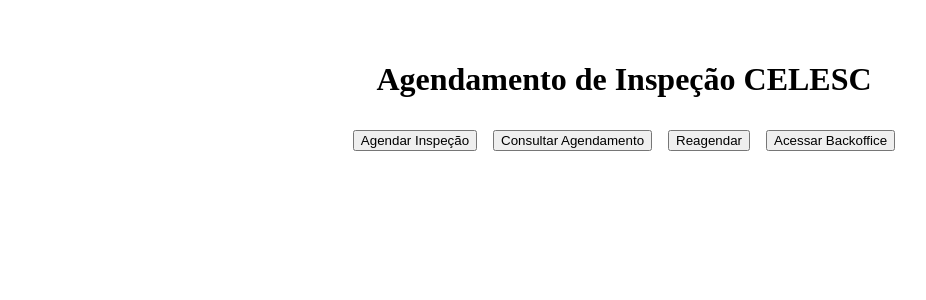
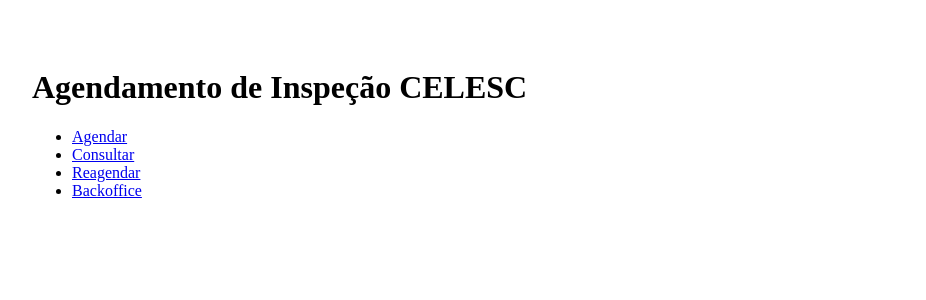
Before and after one commit to AnakRomanov/celesc-agenda, a Next.js app: page / in a window 1280 px wide. Shown: the top 300 px of the page, without its empty margins (16-942 px from the left). Built offline with nearby package versions, Linux system fonts and the light colour scheme.

Commit message:
Add files via upload

```diff
--- a/pages/index.tsx
+++ b/pages/index.tsx
@@ -2,14 +2,14 @@
 
 export default function Home() {
   return (
-    <div style={{ padding: '2rem', textAlign: 'center' }}>
+    <div style={{ padding: 40 }}>
       <h1>Agendamento de Inspeção CELESC</h1>
-      <div style={{ marginTop: '2rem' }}>
-        <Link href="/agendar"><button>Agendar Inspeção</button></Link>
-        <Link href="/consulta"><button style={{ marginLeft: '1rem' }}>Consultar Agendamento</button></Link>
-        <Link href="/reagendar"><button style={{ marginLeft: '1rem' }}>Reagendar</button></Link>
-        <Link href="/backoffice"><button style={{ marginLeft: '1rem' }}>Acessar Backoffice</button></Link>
-      </div>
+      <ul>
+        <li><Link href="/agendar">Agendar</Link></li>
+        <li><Link href="/consulta">Consultar</Link></li>
+        <li><Link href="/reagendar">Reagendar</Link></li>
+        <li><Link href="/backoffice">Backoffice</Link></li>
+      </ul>
     </div>
   );
 }
```
Also changed, not shown: pages/agendar.tsx (+1 -6 lines), pages/backoffice/index.tsx (+1 -6 lines), pages/consulta.tsx (+1 -6 lines), pages/reagendar.tsx (+1 -6 lines).
